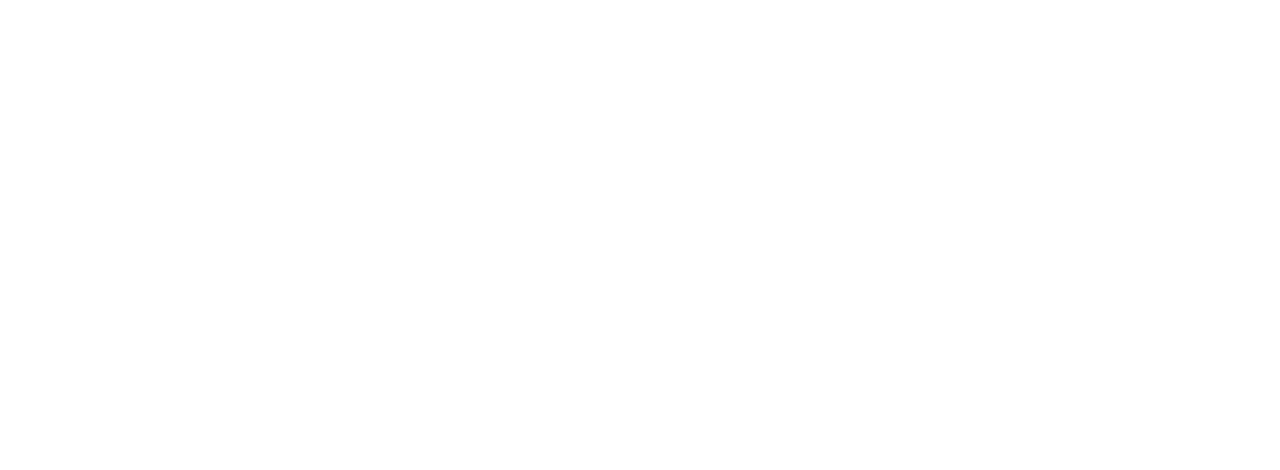
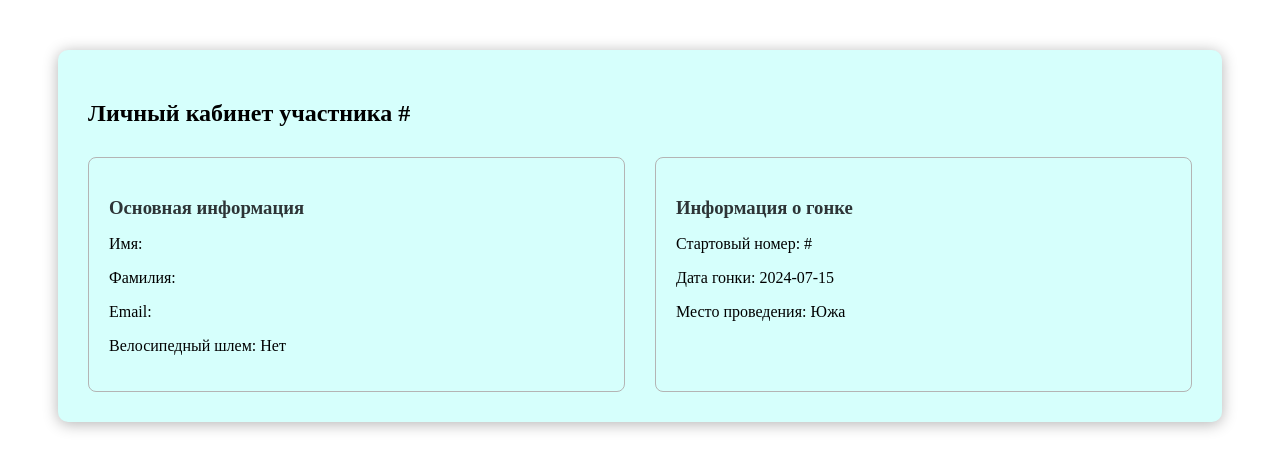
Before and after one commit to kapralov1050/project, a Vue app: page /dashboard in a window 1280 px wide. Before the commit this address had no page. Shown: the top 470 px of the page. Built offline with nearby package versions, Linux system fonts and the light colour scheme.

Commit message:
RegistrationSuccess and Dashboard created

```diff
--- a/src/router/index.js
+++ b/src/router/index.js
@@ -11,6 +11,16 @@
     name: 'registration',
     component: () => import('@/views/RegistrationPage.vue')
   },
+  {
+    path: '/registration-success',
+    name: 'registratione-success',
+    component: () => import('@/views/RegistrationSuccess.vue')
+  },
+  {
+    path:'/dashboard',
+    name:'dashboard',
+    component: () => import('@/views/Dashboard.vue')
+  }
 ]
 
 const router = createRouter({
--- a/src/store/registrationStore.js
+++ b/src/store/registrationStore.js
@@ -7,16 +7,26 @@
     const currentUser = ref(null)
     const loading = ref(false)
     const error = ref(null)
+    let lastId = 0
+
+    function generateUserId() {
+        return Date.now() + lastId++
+    }
 
     async function registrUser(userData) {
         try{
             loading.value = true
-            await new Promise(resolve => setTimeout(resolve, 1500))
-            currentUser.value = {...userData, id:Date.now()}
-            participants.value.push(currentUser.value)
-            console.log(participants.value)
-            alert('Регистрация пройдена успешно')
-            router.push('/')
+            await new Promise(resolve => setTimeout(resolve, 1000))
+            const newUser  = {
+                ...userData,
+                id:generateUserId(),
+                registrationDate: new Date().toISOString()
+            }
+
+            currentUser.value = newUser
+            participants.value.push(newUser)
+            router.push('/registration-success')
+
         } catch(err) {
             error.value = err.message
         } finally {
--- /dev/null
+++ b/src/views/Dashboard.vue
@@ -0,0 +1,72 @@
+<template>
+  <div class="container">
+    <div class="dashboard">
+        <h2>Личный кабинет участника #{{ user?.id }}</h2>
+        <div class="user-info">
+            <div class="user-block">
+                <h3>Основная информация</h3>
+                <p>Имя: {{ user?.name }}</p>
+                <p>Фамилия: {{ user?.surname }}</p>
+                <p>Email: {{ user?.email }}</p>
+                <p>Велосипедный шлем: {{user?.helmetAv === true ? 'Есть' : 'Нет' }}</p>
+            </div>
+
+        <div class="race-info">
+            <h3> Информация о гонке</h3>
+            <p>Стартовый номер: #{{ user?.id }}</p>
+            <p>Дата гонки: {{ raceStore.date}}</p>
+            <p>Место проведения: {{ raceStore.location }}</p>
+        </div>
+        </div>
+
+
+    </div>
+
+  </div>
+</template>
+
+
+
+<script setup>
+import {computed} from 'vue';
+import { useRegistrationStore } from '@/store/registrationStore';
+import { useRaceStore } from '@/store/raceStore';
+
+const registrationStore = useRegistrationStore()
+const raceStore = useRaceStore()
+
+const user = computed(() => registrationStore.currentUser)
+const formattedDate = computed(() => {
+    new Date(user.value?.registrationDate).toLocaleDateString('ru-RU')
+})
+
+</script>
+
+
+
+
+<style scoped>
+.dashboard {
+    background: rgb(214, 255, 252);
+    padding: 30px;
+    margin: 50px;
+    border-radius: 10px;
+    box-shadow: 0 2px 15px rgba(0,0,0,0.3);
+}
+.user-info {
+    display: grid;
+    grid-template-columns: 1fr 1fr;
+    gap: 30px;
+    margin-top:30px;
+}
+.user-block, .race-info {
+    padding: 20px;
+    border: 1px solid rgb(180, 180, 180);
+    border-radius: 8px;
+}
+h3 {
+    color: #2d3436;
+    margin-bottom: 15px;
+}
+
+</style>
--- /dev/null
+++ b/src/views/RegistrationSuccess.vue
@@ -0,0 +1,52 @@
+<template>
+  <div class="container">
+    <div class="success-message">
+        <h2>Регистрация успешна!</h2>
+        <p>Ваш стартовый номер: <strong>#{{ registrationStore.currentUser?.id }}</strong></p>
+        <router-link :to="{name: 'dashboard'}"
+        class="dashboard-button"
+        >
+        Перейти в личный кабинет
+    </router-link>
+    </div>
+  </div>
+</template>
+
+
+
+<script setup>
+import { useRegistrationStore } from '@/store/registrationStore';
+import router from '@/router'
+
+const registrationStore = useRegistrationStore()
+
+
+</script>
+
+
+
+
+<style scoped>
+.success-message{
+    text-align: center;
+    padding:40px;
+    background: #ecf5ff;
+    border-radius: 10px;
+    margin-top: 40px;
+}
+
+.dashboard-button {
+    display: inline-block;
+    margin-top: 20px;
+    padding: 12px 30px;
+    background: #076b52;
+    color: white;
+    text-decoration: none;
+    border-radius: 5px;
+    transition: background 0.3s;
+}
+
+.dashboard-button:hover {
+    background: #26af5f;
+}
+</style>
```
